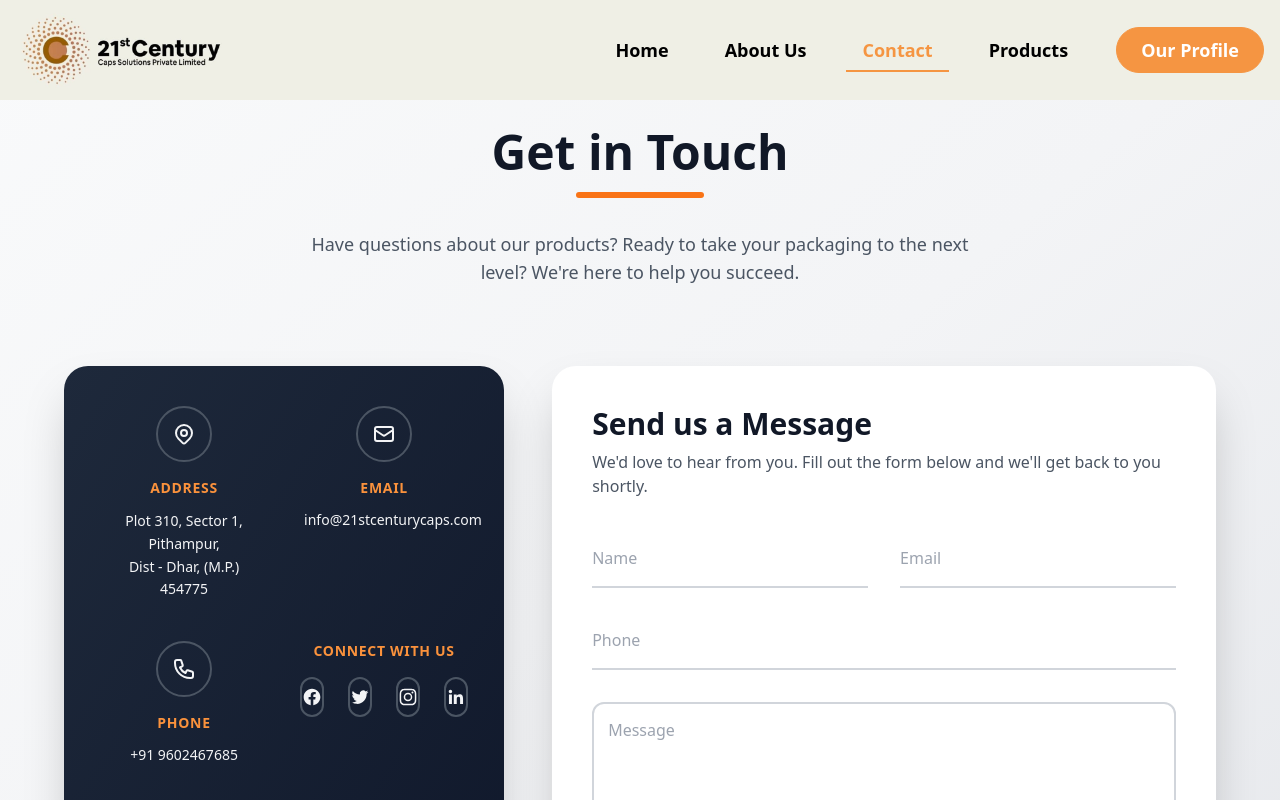
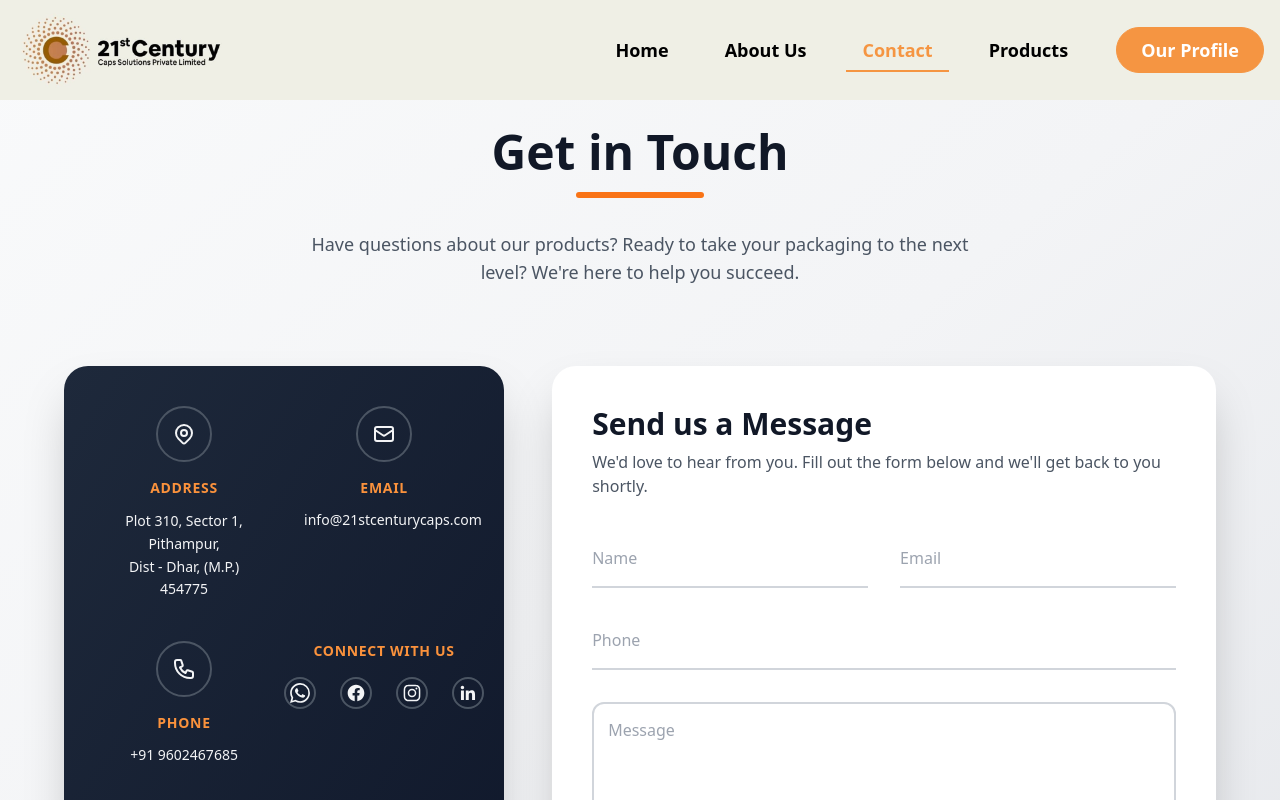
Before and after one commit to HardikKhandewal/24cen, a React (Create React App) app: page /Contact in a window 1280 px wide. Shown: the top 800 px of the page. Built offline with nearby package versions, Linux system fonts and the light colour scheme.

Commit message:
fixed icons correctly

```diff
--- a/src/components/ContactUs/Contact.jsx
+++ b/src/components/ContactUs/Contact.jsx
@@ -76,10 +76,22 @@
                 <div className="col-span-2 sm:col-span-1">
                   <h3 className="text-sm font-semibold tracking-wider text-orange-400 text-center mb-4">CONNECT WITH US</h3>
                   <div className="flex justify-center gap-6">
+                     {/* Whatsapp */}
+                     <a
+                      href="https://wa.me/+919602467685?text=Hey!%2021st%20Century%20Caps!"
+                      className="rounded-full w-full h-8 px-1 border-2 border-gray-600 flex items-center justify-center hover:border-orange-400 hover:text-orange-400 hover:scale-110 transition-all duration-300"
+                      target="_blank"
+                      rel="noopener noreferrer"
+                    >
+                      <span className="sr-only">Twitter</span>
+                      <svg className="w-5 h-5" fill="currentColor" viewBox="0 0 24 24" aria-hidden="true">
+                        <path d="M17.472 14.382c-.297-.149-1.758-.867-2.03-.967-.273-.099-.471-.148-.67.15-.197.297-.767.966-.94 1.164-.173.199-.347.223-.644.075-.297-.15-1.255-.463-2.39-1.475-.883-.788-1.48-1.761-1.653-2.059-.173-.297-.018-.458.13-.606.134-.133.298-.347.446-.52.149-.174.198-.298.298-.497.099-.198.05-.371-.025-.52-.075-.149-.669-1.612-.916-2.207-.242-.579-.487-.5-.669-.51-.173-.008-.371-.01-.57-.01-.198 0-.52.074-.792.372-.272.297-1.04 1.016-1.04 2.479 0 1.462 1.065 2.875 1.213 3.074.149.198 2.096 3.2 5.077 4.487.709.306 1.262.489 1.694.625.712.227 1.36.195 1.871.118.571-.085 1.758-.719 2.006-1.413.248-.694.248-1.289.173-1.413-.074-.124-.272-.198-.57-.347m-5.421 7.403h-.004a9.87 9.87 0 01-5.031-1.378l-.361-.214-3.741.982.998-3.648-.235-.374a9.86 9.86 0 01-1.51-5.26c.001-5.45 4.436-9.884 9.888-9.884 2.64 0 5.122 1.03 6.988 2.898a9.825 9.825 0 012.893 6.994c-.003 5.45-4.437 9.884-9.885 9.884m8.413-18.297A11.815 11.815 0 0012.05 0C5.495 0 .16 5.335.157 11.892c0 2.096.547 4.142 1.588 5.945L.057 24l6.305-1.654a11.882 11.882 0 005.683 1.448h.005c6.554 0 11.89-5.335 11.893-11.893a11.821 11.821 0 00-3.48-8.413z" />
+                      </svg>
+                    </a>
                     {/* Facebook */}
                     <a
                       href="#facebook"
-                      className="w-10 h-10 rounded-full border-2 border-gray-600 flex items-center justify-center hover:border-orange-400 hover:text-orange-400 hover:scale-110 transition-all duration-300"
+                      className="rounded-full w-full h-8 px-1 border-2 border-gray-600 flex items-center justify-center hover:border-orange-400 hover:text-orange-400 hover:scale-110 transition-all duration-300"
                     >
                       <span className="sr-only">Facebook</span>
                       <svg className="w-5 h-5" fill="currentColor" viewBox="0 0 24 24" aria-hidden="true">
@@ -87,21 +99,10 @@
                       </svg>
                     </a>
 
-                    {/* Twitter/X */}
-                    <a
-                      href="#twitter"
-                      className="w-10 h-10 rounded-full border-2 border-gray-600 flex items-center justify-center hover:border-orange-400 hover:text-orange-400 hover:scale-110 transition-all duration-300"
-                    >
-                      <span className="sr-only">Twitter</span>
-                      <svg className="w-5 h-5" fill="currentColor" viewBox="0 0 24 24" aria-hidden="true">
-                        <path d="M8.29 20.251c7.547 0 11.675-6.253 11.675-11.675 0-.178 0-.355-.012-.53A8.348 8.348 0 0022 5.92a8.19 8.19 0 01-2.357.646 4.118 4.118 0 001.804-2.27 8.224 8.224 0 01-2.605.996 4.107 4.107 0 00-6.993 3.743 11.65 11.65 0 01-8.457-4.287 4.106 4.106 0 001.27 5.477A4.072 4.072 0 012.8 9.713v.052a4.105 4.105 0 003.292 4.022 4.095 4.095 0 01-1.853.07 4.108 4.108 0 003.834 2.85A8.233 8.233 0 012 18.407a11.616 11.616 0 006.29 1.84" />
-                      </svg>
-                    </a>
-
                     {/* Instagram */}
                     <a
                       href="#instagram"
-                      className="w-10 h-10 rounded-full border-2 border-gray-600 flex items-center justify-center hover:border-orange-400 hover:text-orange-400 hover:scale-110 transition-all duration-300"
+                      className="rounded-full w-full h-8 px-1 border-2 border-gray-600 flex items-center justify-center hover:border-orange-400 hover:text-orange-400 hover:scale-110 transition-all duration-300"
                     >
                       <span className="sr-only">Instagram</span>
                       <svg className="w-5 h-5" fill="currentColor" viewBox="0 0 24 24" aria-hidden="true">
@@ -112,7 +113,7 @@
                     {/* LinkedIn */}
                     <a
                       href="#linkedin"
-                      className="w-10 h-10 rounded-full border-2 border-gray-600 flex items-center justify-center hover:border-orange-400 hover:text-orange-400 hover:scale-110 transition-all duration-300"
+                      className="rounded-full w-full h-8 px-1 border-2 border-gray-600 flex items-center justify-center hover:border-orange-400 hover:text-orange-400 hover:scale-110 transition-all duration-300"
                     >
                       <span className="sr-only">LinkedIn</span>
                       <svg className="w-5 h-5" fill="currentColor" viewBox="0 0 24 24" aria-hidden="true">
```
